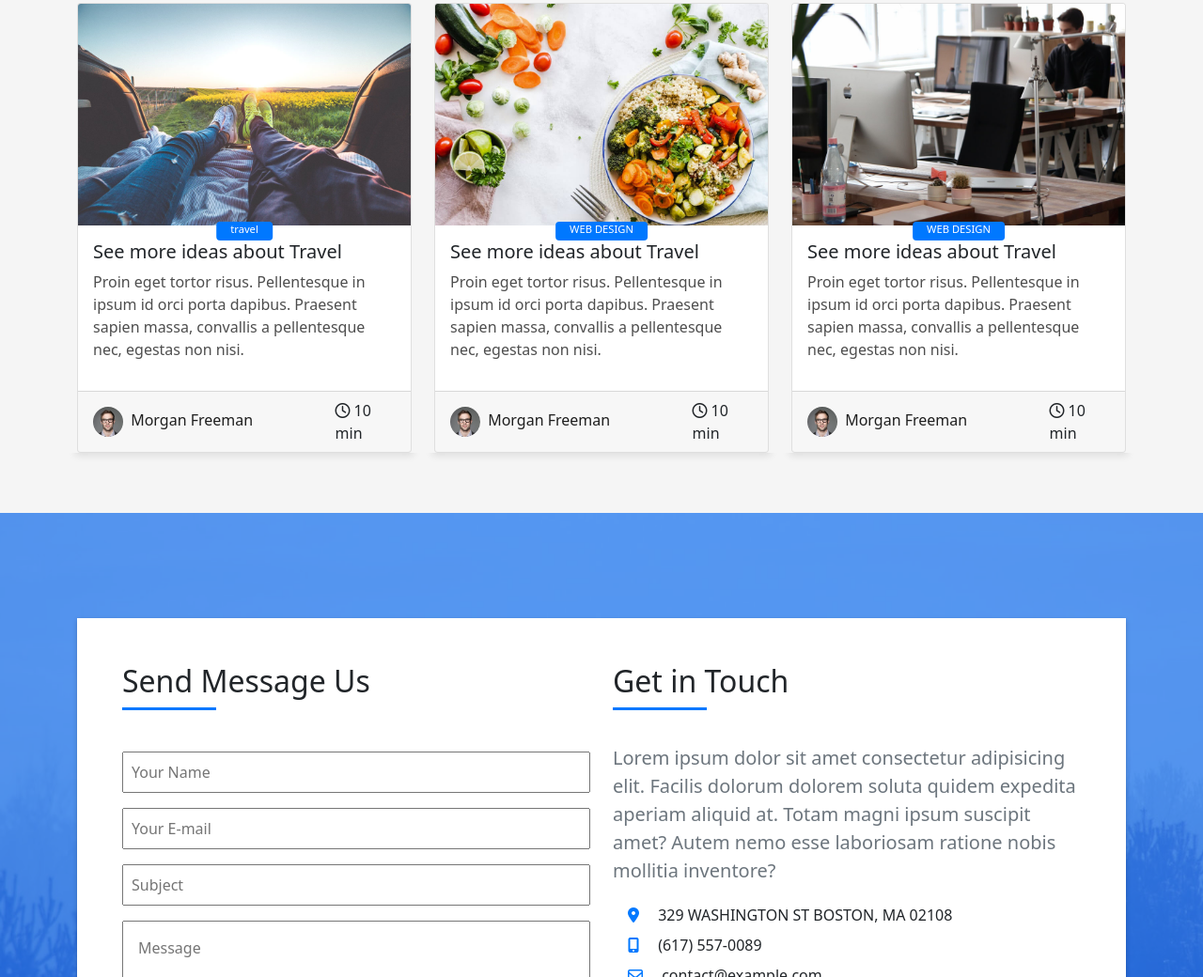
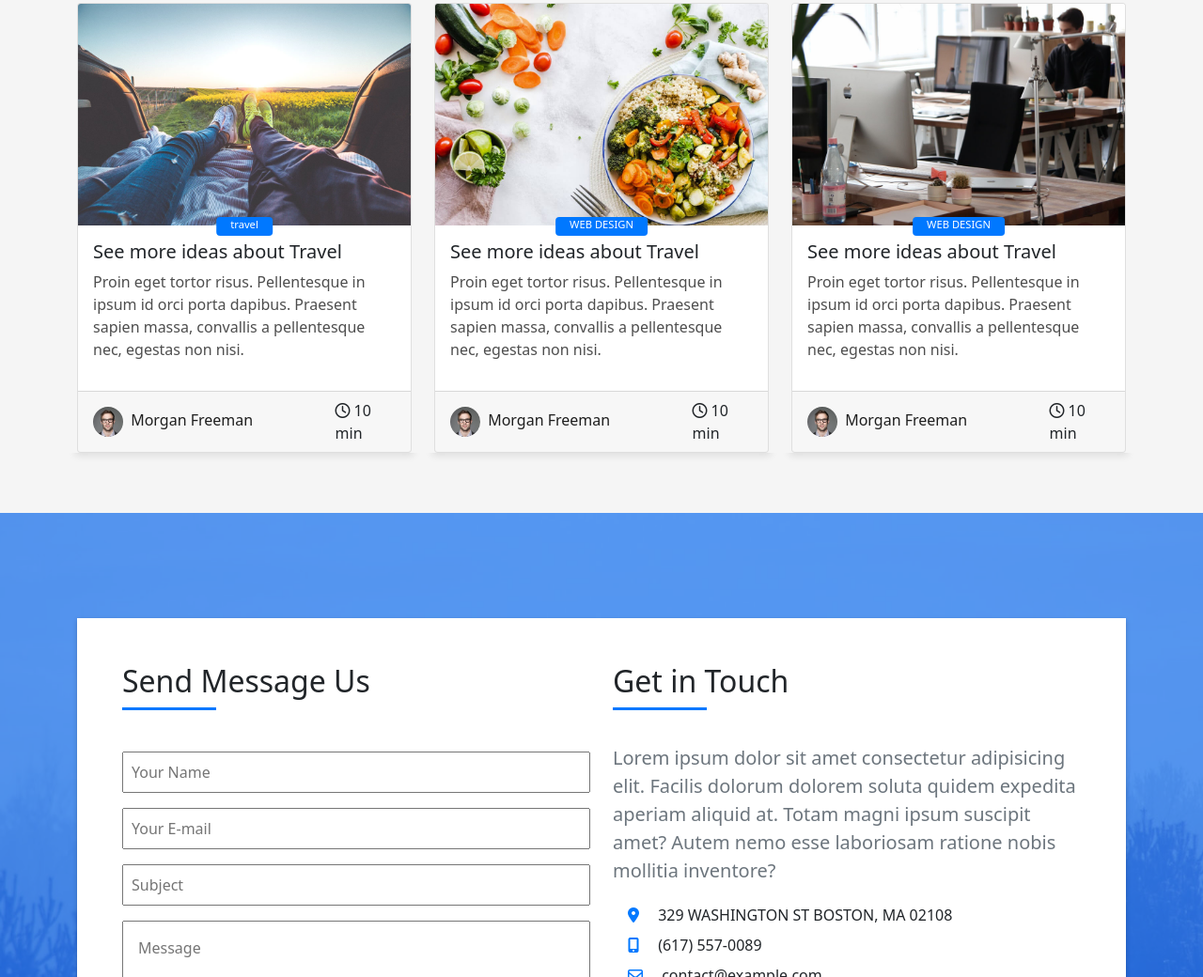
Before and after one commit to amrafify/afifyy, a plain HTML site: page index.htm in a window 1280 px wide. Shown: the part 4812-5852 px from the top of the page at 94% size. Drawn offline with Linux system fonts and the light colour scheme.

Commit message:
Update style.css

```diff
--- a/css/style.css
+++ b/css/style.css
@@ -463,7 +463,7 @@ header .title {
   background-color: #0078ff;
   border-radius: 4px;
   position: absolute;
-  bottom: 85%;
+  bottom: 88%;
   left: 50%;
   transform: translate(-50%, -50%);
   font-size: 11.2px;
@@ -476,7 +476,7 @@ header .title {
   background-color: #0078ff;
   border-radius: 4px;
   position: absolute;
-  bottom: 85%;
+  bottom: 88%;
   left: 50%;
   transform: translate(-50%, -50%);
   font-size: 11.2px;
```
